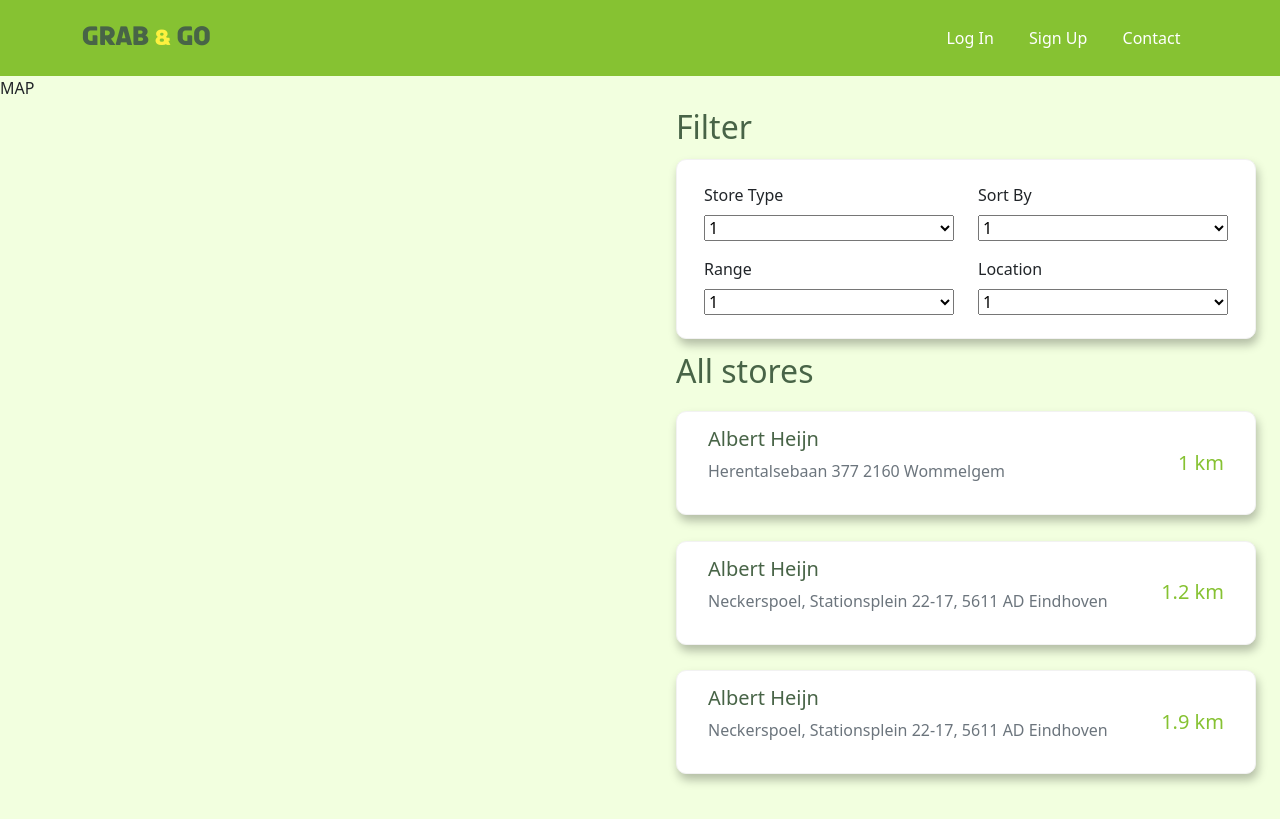
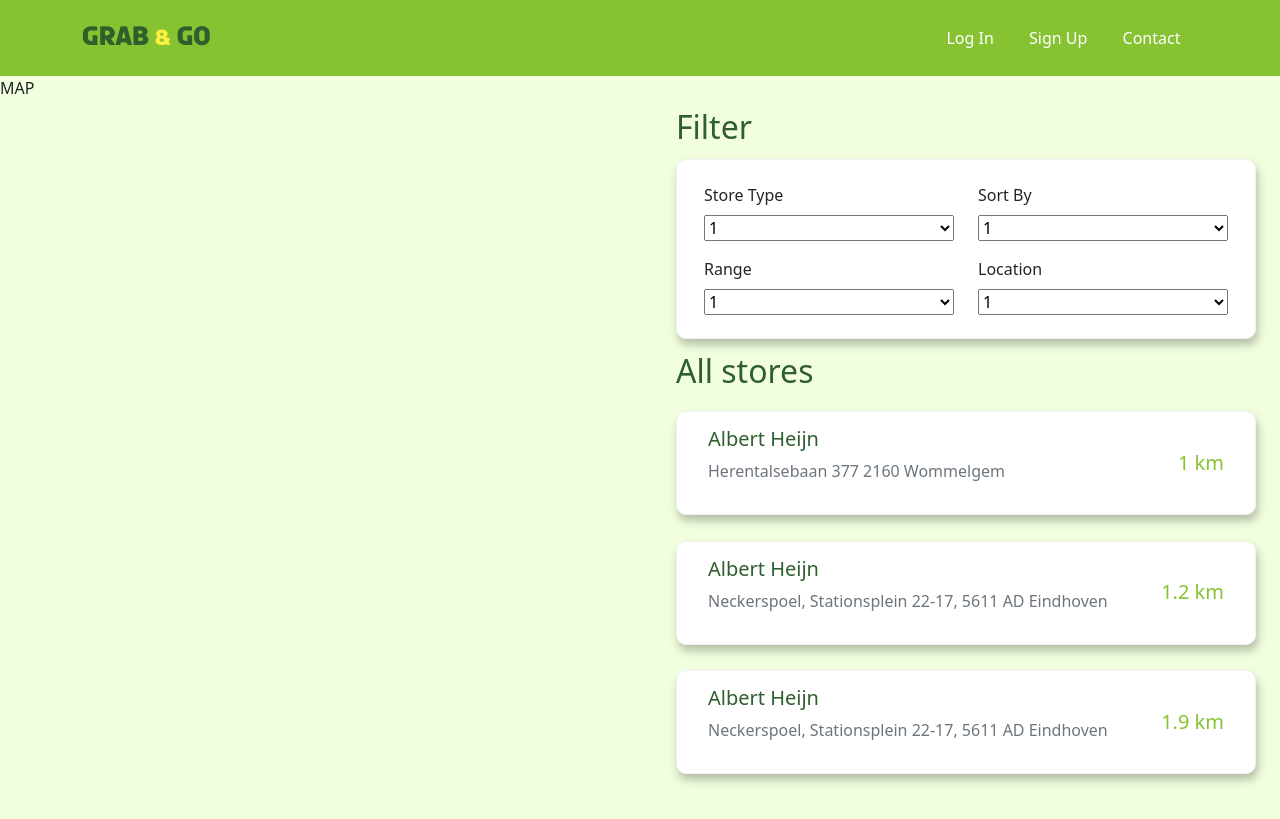
Before and after one commit to TinStay/Grab-and-Go, a Next.js app in the folder grab-and-go/: page / in a window 1280 px wide. Built offline with nearby package versions, Linux system fonts and the light colour scheme.

Commit message:
Change dark green color value

```diff
--- a/grab-and-go/styles/_variables.scss
+++ b/grab-and-go/styles/_variables.scss
@@ -5,7 +5,7 @@
 
 $green: #86c232;
 $light-green: #f2ffdf;
-$dark-green: #486447;
+$dark-green: #2f5f2d;
 $yellow: #FDF13F;
 
 $font-family-logo: "Apple Tea", serif;
```
